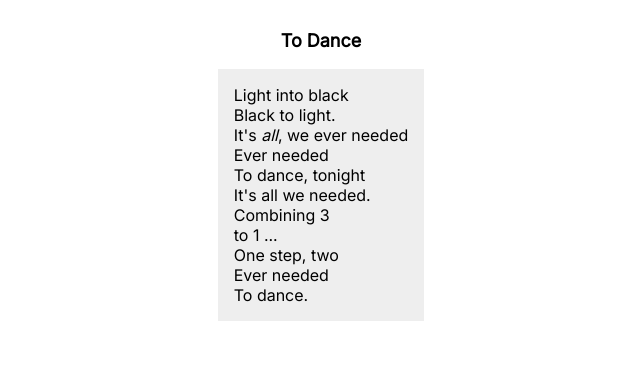
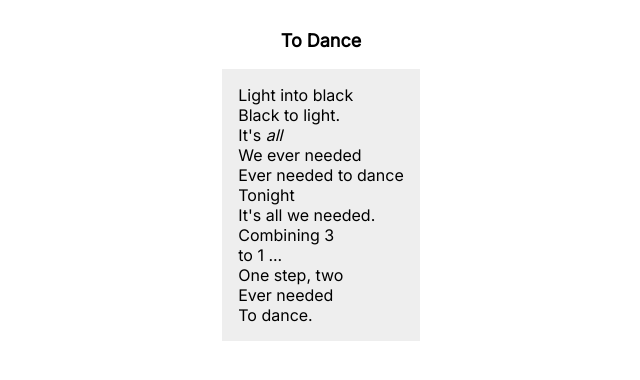
Before and after one commit to nettijoe96/nettijoe96.github.io, a SvelteKit app: page /poetry/to-dance in a window 1280 px wide. Shown: the top 380 px of the page, without its empty margins (319-959 px from the left). Built offline with nearby package versions, Linux system fonts and the light colour scheme.

Commit message:
fix some poem formatting

```diff
--- a/src/routes/poetry/+page.svelte
+++ b/src/routes/poetry/+page.svelte
@@ -78,10 +78,6 @@
         list-style: none
     }
 
-    /* li:hover {
-        background-color: #B694FF;
-    } */
-
     a {
         font-weight: 100;
         text-decoration: none;
--- a/src/routes/poetry/a-door-for-change/+page.svelte
+++ b/src/routes/poetry/a-door-for-change/+page.svelte
@@ -19,9 +19,9 @@
             Pace the world, <em>face</em> the world
             Change: be em<em>braced</em>
             Phased: no <em>way</em>-(fuck it)
-            Hazed: I <em>swear</em>
+            Hazed: I <em>swear</em> ...
 
-            Leave me to <em>dry</em>
+            Leave me to <em>dry</em>.
             Heave a sigh of <em>relief</em> ...
             An open heart for <em>belief</em>
             and <em>beneath</em> the sky
--- a/src/routes/poetry/peach-picking/+page.svelte
+++ b/src/routes/poetry/peach-picking/+page.svelte
@@ -41,9 +41,3 @@
         </div>
     </div>
 </body>
-
-<style>
-    .poem {
-        text-align: center;
-    }
-</style>
--- a/src/routes/poetry/to-dance/+page.svelte
+++ b/src/routes/poetry/to-dance/+page.svelte
@@ -8,9 +8,10 @@
         <div class="poemtext"
         > Light into black
         Black to light.
-        It's <em>all</em>, we ever needed
-        Ever needed
-        To dance, tonight
+        It's <em>all</em>
+        We ever needed
+        Ever needed to dance
+        Tonight
         It's all we needed.
         Combining 3
         to 1 ...
@@ -20,3 +21,9 @@
         </div>
     </div>
 </body>
+
+<style>
+    .poemtext {
+        text-align: left;
+    }
+</style>
```
